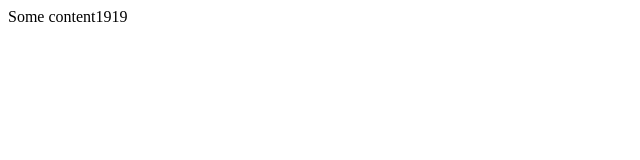
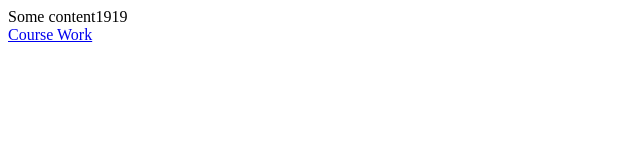
Before and after one commit to TweekerGit/WebDevFit2020, a plain HTML site: page public_html/index.html in a window 1280 px wide. Shown: the whole page, without its empty margins (0-640 px from the left). Drawn offline with Linux system fonts and the light colour scheme.

Commit message:
Second commit

```diff
--- a/public_html/index.html
+++ b/public_html/index.html
@@ -12,5 +12,6 @@
     </head>
     <body>
         <div>Some content1919</div>
+        <a href="courseWork/coursework.html">Course Work</a>
     </body>
 </html>
```
